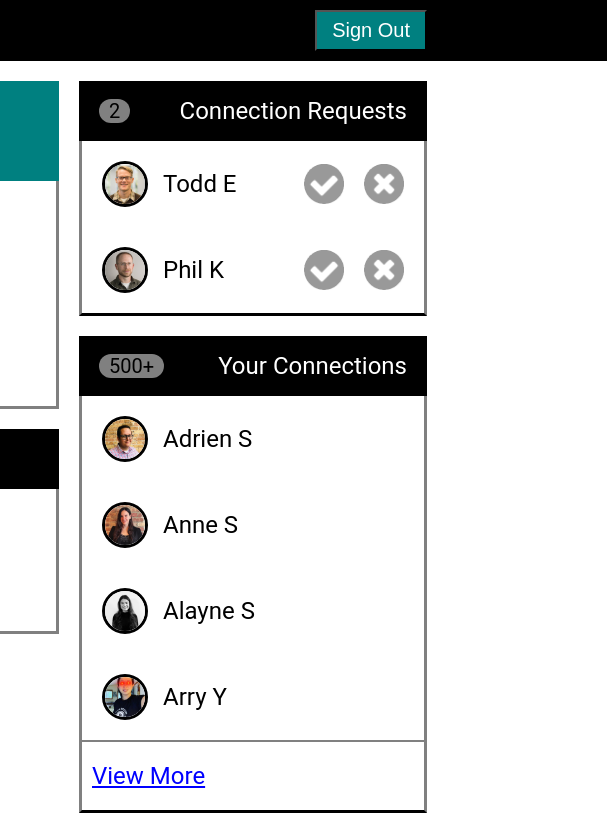
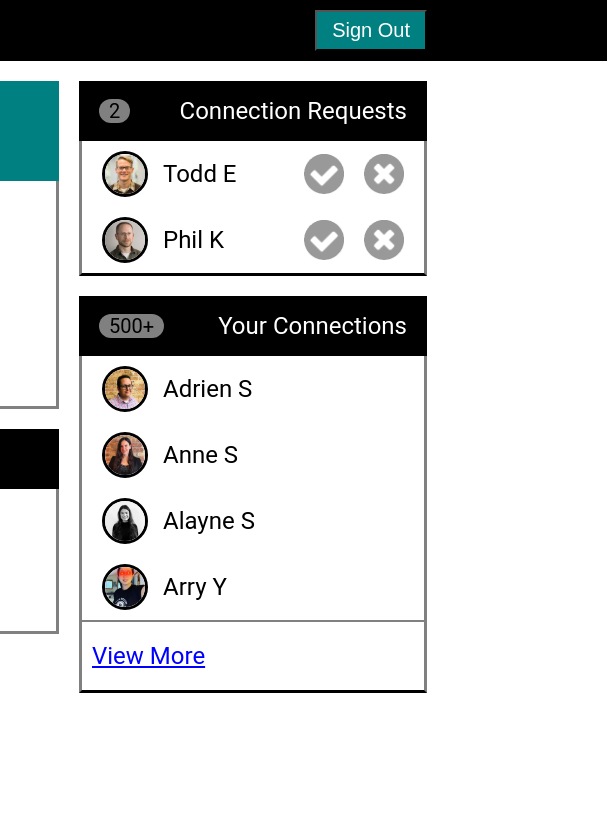
Before and after one commit to btschu/Profile_Page, a plain HTML site: page index.html in a window 1280 px wide. Shown: the full height of the page, 673-1280 px from the left. Drawn offline with Linux system fonts and the light colour scheme.

Commit message:
reduced padding on the right side containers.

```diff
--- a/style.css
+++ b/style.css
@@ -177,7 +177,8 @@ a {
 #req1, #req2 {
     display: flex;
     justify-content: space-between;
-    padding: 20px;
+    align-items: center;
+    padding: 10px 20px;
 }
 
 .header-title {
@@ -210,22 +211,19 @@ a {
 .con-req {
     display: inline-flex;
     align-items: center;
-    justify-content: flex-start;
-    margin-right: 40px;
     font-size: 24px;
 }
 
 .choice {
     display: flex;
-    align-items: center;
-    font-size: 24px;
+    justify-content: flex-end;
 }
 
 .your-connections {
     display: flex;
     align-items: center;
     font-size: 24px;
-    padding: 20px;
+    padding: 10px 20px;
 }
 
 .footer {
```
